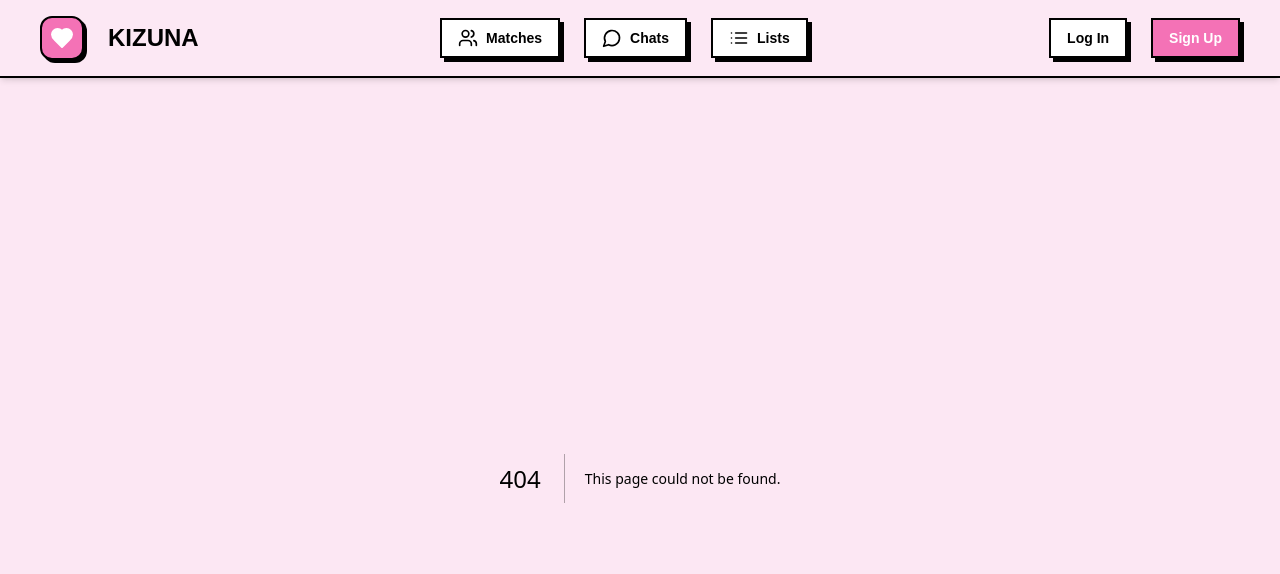
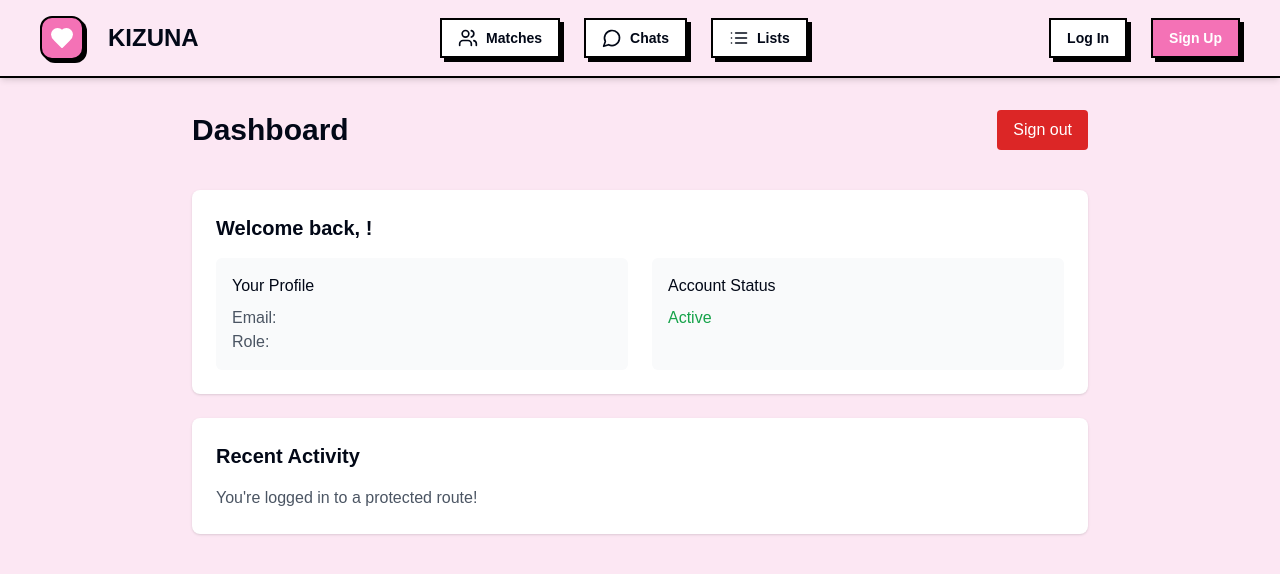
Before and after one commit to ShyamGuna77/Kizuna, a Next.js app: page /dashboard in a window 1280 px wide. Before the commit this address had no page. Shown: the top 574 px of the page. Built offline with nearby package versions, Linux system fonts and the light colour scheme; no server answers.

Commit message:
Added dashboard page

```diff
--- a/app/(auth)/signup/SignUp.tsx
+++ b/app/(auth)/signup/SignUp.tsx
@@ -5,14 +5,17 @@ import { FaGithub, FaGoogle } from "react-icons/fa";
 import { useForm } from 'react-hook-form';
 import { RegisterSchema,registerSchema } from '@/lib/schemas/RegisterSchema';
 import { zodResolver } from "@hookform/resolvers/zod";
+import { useAuth } from '@/app/hooks/useAuth';
+import Link from 'next/link';
 
 const SignUp = () => {
+   const { register: registerUser, isLoading, error } = useAuth();
     const {register,handleSubmit,formState:{errors}} = useForm<RegisterSchema>({
         resolver:zodResolver(registerSchema),
         mode:'onTouched'
     })
-    const onSubmit = (data:RegisterSchema) => {
-        console.log(data)
+    const onSubmit = async (data:RegisterSchema) => {
+      await registerUser(data.name,data.email,data.password)
     }
   return (
     <main className="min-h-screen bg-pink-50 flex items-center justify-center p-6">
@@ -20,6 +23,11 @@ const SignUp = () => {
         <h1 className="text-3xl font-bold mb-6 text-center">
           Create Account 💘
         </h1>
+        {error && (
+          <div className="mt-4 p-3 bg-red-100 border border-red-400 text-red-700 rounded">
+            {error}
+          </div>
+        )}
 
         <form onSubmit={handleSubmit(onSubmit)} className="space-y-4">
           <div>
@@ -31,9 +39,7 @@ const SignUp = () => {
               {...register("name")}
             />
             {errors.name && (
-              <p className="text-red-500 text-sm mt-1">
-                {errors.name.message}
-              </p>
+              <p className="text-red-500 text-sm mt-1">{errors.name.message}</p>
             )}
           </div>
 
@@ -70,8 +76,9 @@ const SignUp = () => {
           <button
             type="submit"
             className="w-full bg-pink-400 text-white font-bold py-2 px-4 border-2 border-black rounded-lg shadow-[4px_4px_0px_rgba(0,0,0,1)] hover:translate-x-[2px] hover:translate-y-[2px] hover:shadow-[2px_2px_0px_rgba(0,0,0,1)] transition-all"
+            disabled={isLoading}
           >
-            Sign Up
+            {isLoading ? "Creating account..." : "Sign up"}
           </button>
         </form>
 
@@ -88,12 +95,12 @@ const SignUp = () => {
 
         <p className="text-center mt-4 text-sm">
           Already have an account?{" "}
-          <a
+          <Link
             href="/login"
             className="underline font-bold hover:text-pink-400 transition-colors"
           >
             Log In
-          </a>
+          </Link>
         </p>
       </div>
     </main>
--- /dev/null
+++ b/app/dashboard/page.tsx
@@ -0,0 +1,47 @@
+"use client";
+
+import { useAuth } from "../hooks/useAuth";
+
+export default function DashboardPage() {
+  const { session, logout } = useAuth();
+
+  return (
+    <div className="min-h-screen p-8">
+      <div className="max-w-4xl mx-auto">
+        <div className="flex justify-between items-center mb-10">
+          <h1 className="text-3xl font-bold">Dashboard</h1>
+          <button
+            onClick={logout}
+            className="px-4 py-2 bg-red-600 text-white rounded hover:bg-red-700"
+          >
+            Sign out
+          </button>
+        </div>
+
+        <div className="bg-white shadow rounded-lg p-6 mb-6">
+          <h2 className="text-xl font-semibold mb-4">
+            Welcome back, {session?.user?.name}!
+          </h2>
+          <div className="grid grid-cols-1 md:grid-cols-2 gap-6">
+            <div className="bg-gray-50 p-4 rounded-md">
+              <h3 className="font-medium mb-2">Your Profile</h3>
+              <p className="text-gray-600">Email: {session?.user?.email}</p>
+              <p className="text-gray-600">Role: {session?.user?.role}</p>
+            </div>
+            <div className="bg-gray-50 p-4 rounded-md">
+              <h3 className="font-medium mb-2">Account Status</h3>
+              <p className="text-green-600">Active</p>
+            </div>
+          </div>
+        </div>
+
+        <div className="bg-white shadow rounded-lg p-6">
+          <h2 className="text-xl font-semibold mb-4">Recent Activity</h2>
+          <p className="text-gray-600">
+            You&apos;re logged in to a protected route!
+          </p>
+        </div>
+      </div>
+    </div>
+  );
+}
```
